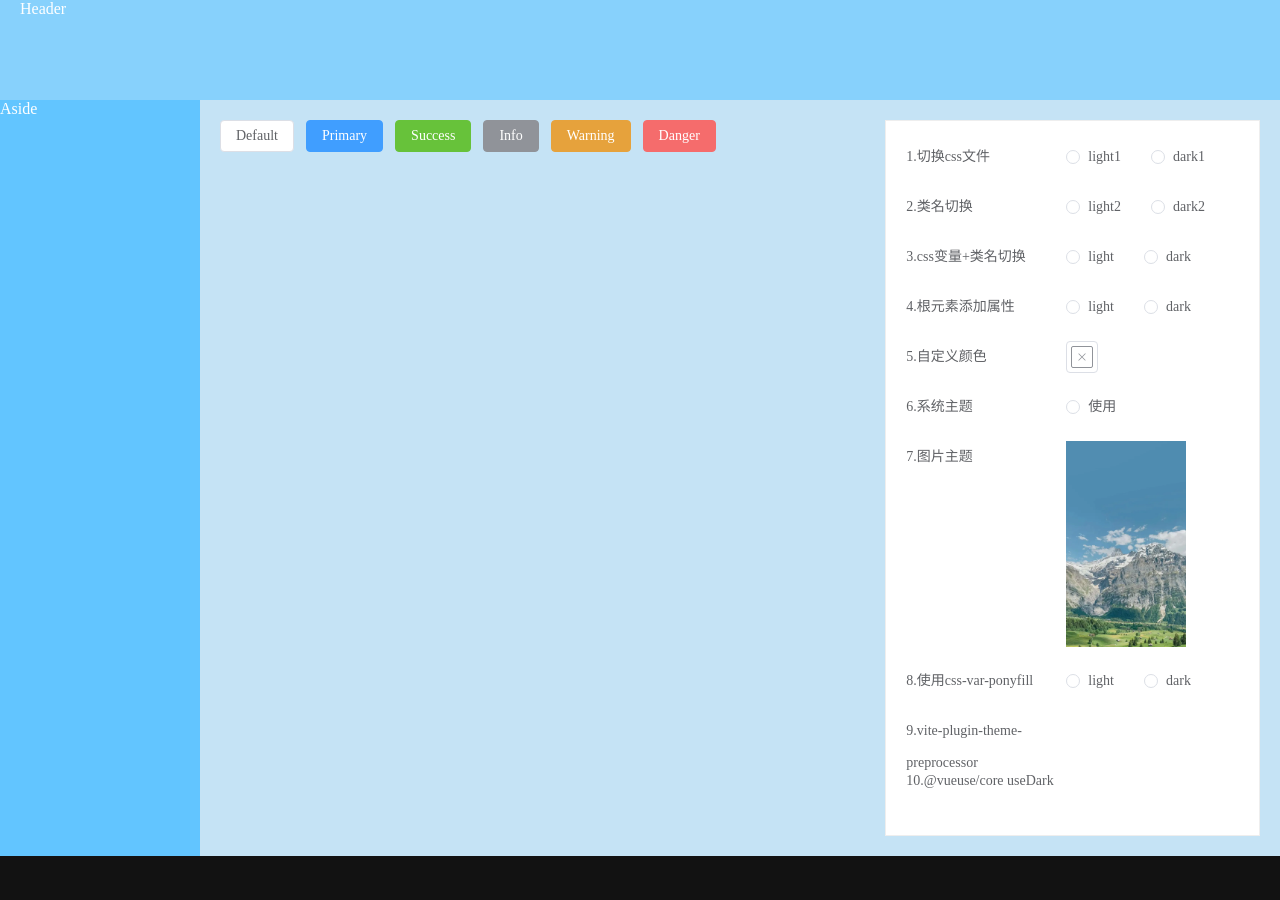
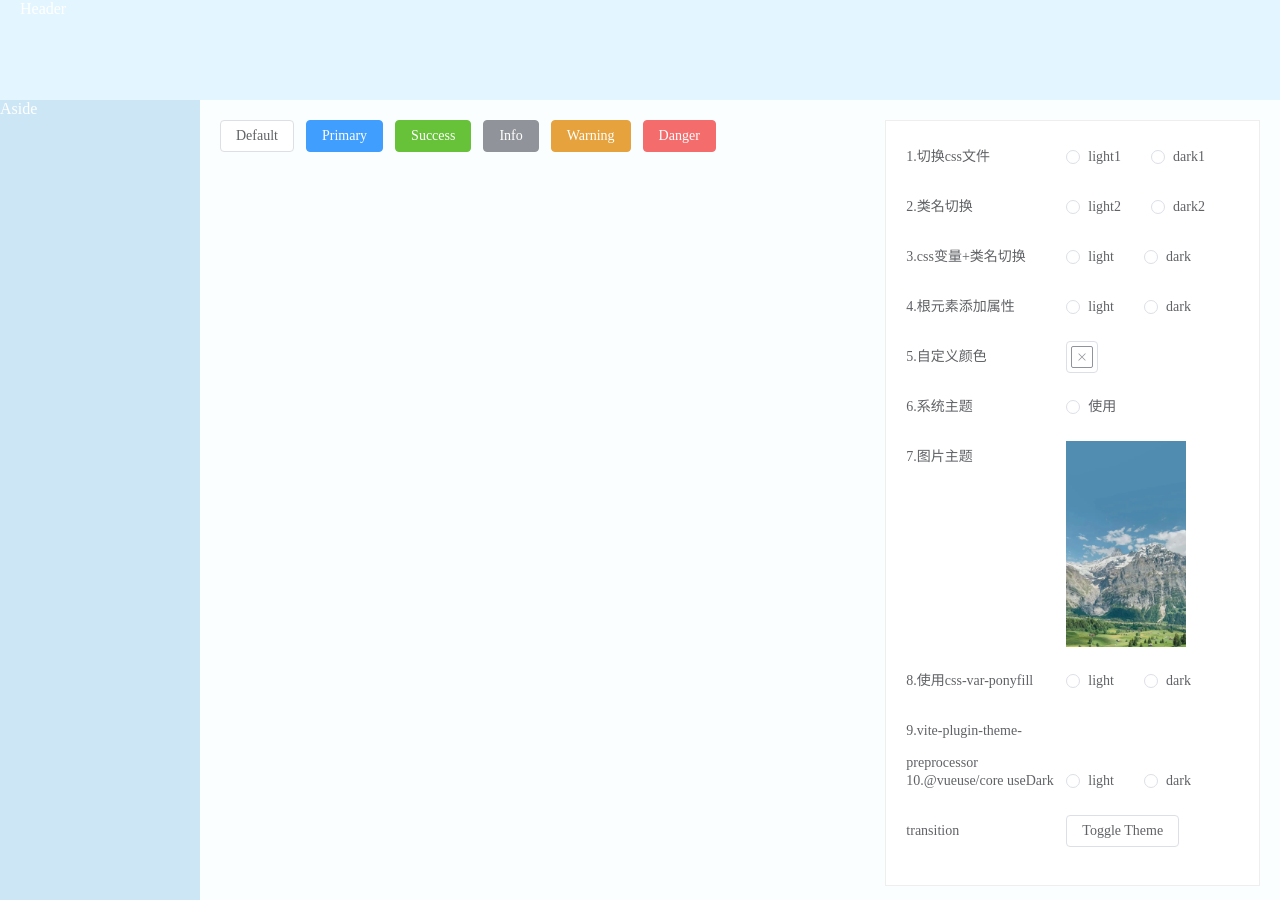
Before and after one commit to chaossssss/vue-theme, a Vue app: page / in a window 1280 px wide. Before the commit the page ends 856 px from the top, so only its background shows below. Built offline with nearby package versions, Linux system fonts and the light colour scheme.

Commit message:
fix:提交

```diff
--- a/package.json
+++ b/package.json
@@ -9,6 +9,7 @@
     "preview": "vite preview"
   },
   "dependencies": {
+    "@vueuse/core": "^10.9.0",
     "colorthief": "^2.3.2",
     "css-vars-ponyfill": "^2.4.8",
     "element-plus": "^2.2.28",
--- a/src/components/Layout.vue
+++ b/src/components/Layout.vue
@@ -72,7 +72,10 @@
             <div class="control-group">
               <el-form :model="form" label-width="160px" label-position="left">
                 <el-form-item label="1.切换css文件">
-                  <el-radio-group v-model="form.option1" @change="changeOption1">
+                  <el-radio-group
+                    v-model="form.option1"
+                    @change="changeOption1"
+                  >
                     <el-radio label="light1" />
                     <el-radio label="dark1" />
                   </el-radio-group>
@@ -90,36 +93,73 @@
                   </el-radio-group>
                 </el-form-item>
                 <el-form-item label="4.根元素添加属性">
-                  <el-radio-group v-model="form.option4" @change="changeOption4">
+                  <el-radio-group
+                    v-model="form.option4"
+                    @change="changeOption4"
+                  >
                     <el-radio label="light" />
                     <el-radio label="dark" />
                   </el-radio-group>
                 </el-form-item>
                 <el-form-item label="5.自定义颜色">
-                  <el-color-picker v-model="form.option5" @change="changeOption5" />
+                  <el-color-picker
+                    v-model="form.option5"
+                    @change="changeOption5"
+                  />
                   <div class="color-box">
-                    <div class="color-list" v-for="(item, index) in colorList" :key="index">
-                      <div class="color-block" :style="{ background: item }"></div>
+                    <div
+                      class="color-list"
+                      v-for="(item, index) in colorList"
+                      :key="index"
+                    >
+                      <div
+                        class="color-block"
+                        :style="{ background: item }"
+                      ></div>
                       <div class="color-text">{{ item }}</div>
                     </div>
                   </div>
                 </el-form-item>
                 <el-form-item label="6.系统主题">
-                  <el-radio-group v-model="form.option6" @change="changeOption6">
+                  <el-radio-group
+                    v-model="form.option6"
+                    @change="changeOption6"
+                  >
                     <el-radio label="使用" />
                   </el-radio-group>
                 </el-form-item>
                 <el-form-item label="7.图片主题">
-                  <img ref="picRef" class="image-list" src="../assets/1.jpg" @click="getPic" />
+                  <img
+                    ref="picRef"
+                    class="image-list"
+                    src="../assets/1.jpg"
+                    @click="getPic"
+                  />
                 </el-form-item>
                 <el-form-item label="8.使用css-var-ponyfill">
-                  <el-radio-group v-model="form.option8" @change="changeOption8">
+                  <el-radio-group
+                    v-model="form.option8"
+                    @change="changeOption8"
+                  >
                     <el-radio label="light" />
                     <el-radio label="dark" />
                   </el-radio-group>
                 </el-form-item>
-                <el-form-item label="9.vite-plugin-theme-preprocessor"></el-form-item>
-                <el-form-item label="10.@vueuse/core useDark"></el-form-item>
+                <el-form-item
+                  label="9.vite-plugin-theme-preprocessor"
+                ></el-form-item>
+                <el-form-item label="10.@vueuse/core useDark">
+                  <el-radio-group
+                    v-model="form.option10"
+                    @change="(val) => changeOption10(val, e)"
+                  >
+                    <el-radio label="light" />
+                    <el-radio label="dark" />
+                  </el-radio-group>
+                </el-form-item>
+                <el-form-item label="transition">
+                  <el-button @click="toggleTheme">Toggle Theme</el-button>
+                </el-form-item>
               </el-form>
             </div>
           </div>
@@ -134,19 +174,20 @@ import pic1 from "../assets/1.jpg";
 import pic2 from "../assets/2.jpg";
 import { calcColor } from "../utils/color.js";
 import themeColor from "../utils/colorBox.js";
-import ColorThief from 'colorthief'
+import ColorThief from "colorthief";
 // import { themeColor as Octree } from "../utils/octree.js";
-import { initTheme } from '../utils/theme'
+import { initTheme } from "../utils/theme";
+import { useDark, useToggle } from "@vueuse/core";
 const form = ref({});
 const colorList = ref([]);
 const picList = ref([pic1]);
-const picRef = ref()
-const picReactive = ({})
+const picRef = ref();
+const picReactive = {};
 for (let i = 0; i < 3; i++) {
-  picReactive['pic' + i] = null
+  picReactive["pic" + i] = null;
 }
-console.log(picReactive)
-toRefs(picReactive)
+console.log(picReactive);
+toRefs(picReactive);
 
 const changeOption1 = (val) => {
   loadStyle(val);
@@ -173,39 +214,36 @@ const changeOption6 = (val) => {
 };
 
 const changeOption8 = (val) => {
-  initTheme(val)
-}
-
+  initTheme(val);
+};
 
 const imageToBase64 = (file) => {
-  var reader = new FileReader()
-  reader.readAsDataURL(file)
+  var reader = new FileReader();
+  reader.readAsDataURL(file);
   reader.onload = () => {
-    console.log('file 转 base64结果：' + reader.result)
-  }
+    console.log("file 转 base64结果：" + reader.result);
+  };
   reader.onerror = function (error) {
-    console.log('Error: ', error)
-  }
-}
-
+    console.log("Error: ", error);
+  };
+};
 
 const getPic = (pic) => {
-  console.log(pic)
+  console.log(pic);
   const colorThief = new ColorThief();
-  const img = document.querySelector('img');
+  const img = document.querySelector("img");
   const getColorFun = () => {
     let color = colorThief.getColor(img);
-    console.log(color)
-  }
+    console.log(color);
+  };
   if (img.complete) {
     getColorFun();
   } else {
-    image.addEventListener('load', function () {
+    image.addEventListener("load", function () {
       getColorFun();
     });
   }
-
-}
+};
 
 const handleImgToBase64 = (url) => {
   var image = new Image();
@@ -217,9 +255,7 @@ const handleImgToBase64 = (url) => {
     let file = base64ToFile(base64, "file"); //base64转File
     return file;
   };
-}
-
-
+};
 
 function calcColorMethod(color) {
   let primaryColor = color;
@@ -245,6 +281,60 @@ function loadStyle(styleName) {
   let head = document.getElementsByTagName("head")[0];
   head.appendChild(link);
 }
+
+const isDarks = useDark({
+  selector: "html",
+  attribute: "data-theme",
+  valueDark: "dark",
+  valueLight: "light",
+});
+const toggleDark = useToggle(isDarks);
+const changeOption10 = (val, event) => {
+  toggleDark();
+  // toggleTheme(event);
+};
+
+const toggleTheme = (event) => {
+  console.log(event);
+  const x = event.clientX;
+  const y = event.clientY;
+  const endRadius = Math.hypot(
+    Math.max(x, innerWidth - x),
+    Math.max(y, innerHeight - y)
+  );
+
+  let isDark = false;
+
+  // @ts-ignore
+  const transition = document.startViewTransition(() => {
+    const root = document.documentElement;
+    // console.log(root);
+    isDark = root.classList.contains("dark");
+    root.classList.remove(isDark ? "dark" : "light");
+    root.classList.add(isDark ? "light" : "dark");
+    // isDark = !isDark;
+    toggleDark();
+  });
+
+  transition.ready.then(() => {
+    const clipPath = [
+      `circle(0px at ${x}px ${y}px)`,
+      `circle(${endRadius}px at ${x}px ${y}px)`,
+    ];
+    document.documentElement.animate(
+      {
+        clipPath: isDark ? [...clipPath].reverse() : clipPath,
+      },
+      {
+        duration: 1500,
+        easing: "ease-in",
+        pseudoElement: isDark
+          ? "::view-transition-old(root)"
+          : "::view-transition-new(root)",
+      }
+    );
+  });
+};
 </script>
 <style lang="scss" scoped>
 .common-layout {
--- a/src/style/normal.scss
+++ b/src/style/normal.scss
@@ -25,6 +25,29 @@
     background: rgb(48, 49, 49);
   }
 }
+
+// view tranisition
+::view-transition-old(root),
+::view-transition-root(root) {
+  animation: none;
+  mix-blend-mode: normal;
+}
+/* 进入dark模式和退出dark模式时，两个图像的位置顺序正好相反 */
+[data-theme="dark"]::view-transition-old(root) {
+  z-index: 1;
+}
+[data-theme="dark"]::view-transition-new(root) {
+  z-index: 99999;
+}
+
+::view-transition-old(root) {
+  z-index: 99999;
+}
+::view-transition-new(root) {
+  z-index: 1;
+}
+
+
 
 
 .common-layout.light2 .el-header {
```
Also changed, not shown: src/components/test.vue (added).
